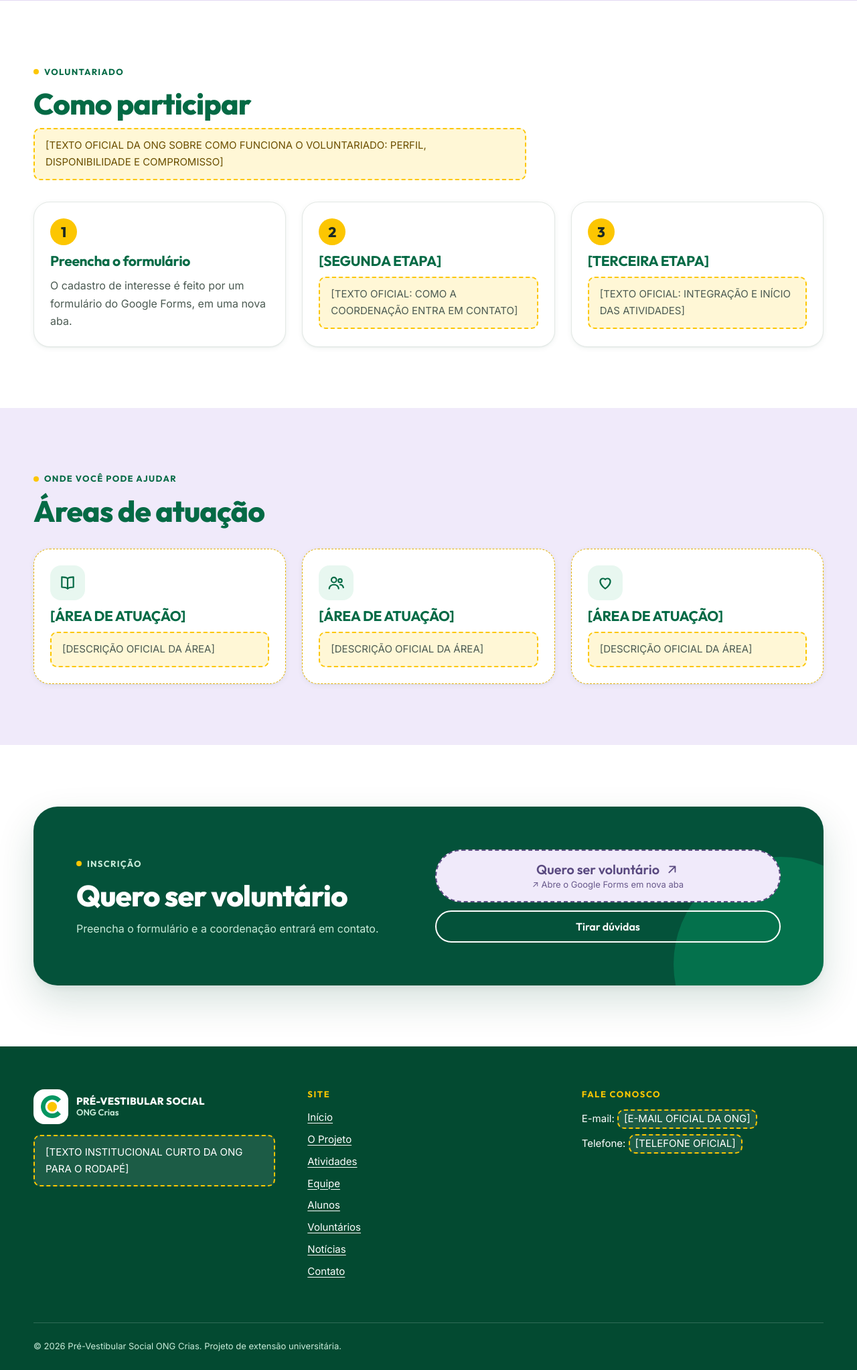
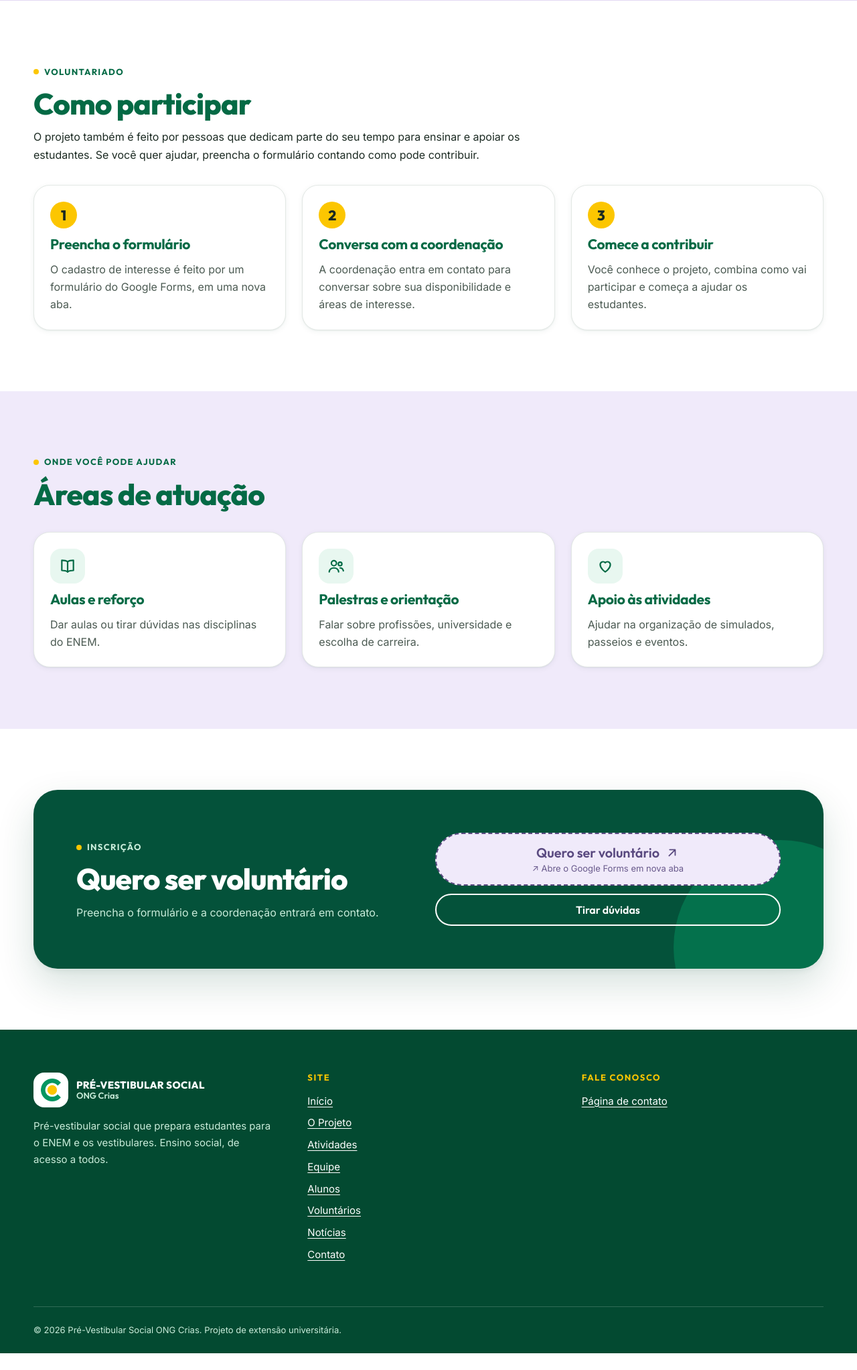
Before and after one commit to Romulo-K/site-pre-vestibular_crias, a Django app: page /voluntarios/ in a window 1280 px wide. Shown: the part 485-2530 px from the top of the page at 67% size. After the commit the page ends 2505 px from the top, so only its background shows below. Run offline with Django 5.2, Linux system fonts and the light colour scheme; data comes from the database, SQL or seed files in the repository; parts of the project's set-up code (start-up, migrations or seed data) failed here and were passed over.

Commit message:
Etapa 10: textos e links e contatos no painel

```diff
--- a/code/paginas/context_processors.py
+++ b/code/paginas/context_processors.py
@@ -2,6 +2,13 @@
 
 from django.conf import settings
 
+from conteudo.models import ConfiguracaoSite
+
 
 def site(request):
-    return {"site_em_teste": settings.SITE_EM_TESTE}
+    config = ConfiguracaoSite.carregar()
+    return {
+        "site_em_teste": settings.SITE_EM_TESTE,
+        "config": config,                             # links e contatos (usados nos templates)
+        "config_js": config.para_javascript(),        # os mesmos links, pro javascript dos botões
+    }
--- a/code/paginas/views.py
+++ b/code/paginas/views.py
@@ -11,17 +11,17 @@ from conteudo.models import Depoimento, FotoGaleria, Integrante, Noticia
 NOTICIAS_POR_PAGINA = 9
 FOTOS_POR_PAGINA = 24
 
-# as 5 atividades dos cards da home (o texto oficial a ONG ainda vai mandar)
+# as 5 atividades dos cards da home
 ATIVIDADES = [
-    {"tipo": "aulas", "titulo": "Aulas", "descricao": "[DESCRIÇÃO OFICIAL DAS AULAS]",
+    {"tipo": "aulas", "titulo": "Aulas", "descricao": "Conteúdos do ENEM e dos vestibulares, com materiais de apoio.",
      "alt": "Imagem ilustrativa de aula (substituir por foto real da ONG)"},
-    {"tipo": "palestras", "titulo": "Palestras", "descricao": "[DESCRIÇÃO OFICIAL DAS PALESTRAS]",
+    {"tipo": "palestras", "titulo": "Palestras", "descricao": "Temas que ajudam na escolha do futuro e da carreira.",
      "alt": "Imagem ilustrativa de palestra (substituir por foto real da ONG)"},
-    {"tipo": "simulados", "titulo": "Simulados", "descricao": "[DESCRIÇÃO OFICIAL DOS SIMULADOS]",
+    {"tipo": "simulados", "titulo": "Simulados", "descricao": "Provas no formato do ENEM para treinar e acompanhar a evolução.",
      "alt": "Imagem ilustrativa de simulado (substituir por foto real da ONG)"},
-    {"tipo": "convivencia", "titulo": "Convivência", "descricao": "[DESCRIÇÃO OFICIAL DOS MOMENTOS DE CONVIVÊNCIA]",
+    {"tipo": "convivencia", "titulo": "Convivência", "descricao": "Integração entre a turma, os professores e a equipe.",
      "alt": "Imagem ilustrativa de momento de convivência (substituir por foto real da ONG)"},
-    {"tipo": "passeios", "titulo": "Passeios", "descricao": "[DESCRIÇÃO OFICIAL DOS PASSEIOS]",
+    {"tipo": "passeios", "titulo": "Passeios", "descricao": "Novos lugares e experiências que ampliam o repertório.",
      "alt": "Imagem ilustrativa de passeio (substituir por foto real da ONG)"},
 ]
 
--- a/code/static/js/config.js
+++ b/code/static/js/config.js
@@ -1,27 +1,6 @@
-// config.js - links e contatos do site num lugar só
-// trocando aqui, todos os botões do site mudam juntos
-// se deixar "" (vazio), o botão fica desativado avisando que o link ainda não foi configurado
-// formulário: usar o link de RESPOSTA do google forms (termina em /viewform), nunca o de edição
-const SITE_CONFIG = {
-    // Inscrições (Google Forms)
-    formularioAluno: "",        // ex.: "https://forms.gle/..."
-    formularioVoluntario: "",   // ex.: "https://forms.gle/..."
-
-    // Área do aluno
-    classroom: "",              // link da turma no Google Classroom
-    drive: "",                  // pasta de materiais no Google Drive
-    meet: "",                   // link de encontros no Google Meet
-
-    // Contato oficial (fornecido pela ONG)
-    email: "",                  // ex.: "contato@exemplo.org" (sem "mailto:")
-    whatsapp: "",               // ex.: "https://wa.me/55DDDNUMERO"
-    telefone: "",               // ex.: "(00) 00000-0000" (apenas texto)
-    endereco: "",               // ex.: "Rua Exemplo, 123 — Bairro, Cidade/UF" (só se a ONG autorizar divulgar)
-    horario: "",                // ex.: "Segunda a sexta, das 14h às 18h"
-    mapa: "",                   // link do Google Maps (opcional: se vazio, o botão "Ver no mapa" some)
-
-    // Redes sociais (opcionais: se vazio, o link é escondido)
-    instagram: "",
-    facebook: "",
-    youtube: ""
-};
+// config.js - links e contatos do site
+// agora eles vêm do painel (/admin/ > Links e contatos do site)
+// o base.html coloca os dados na página num <script id="site-config"> e aqui eu só leio
+// se um link estiver vazio, o botão fica desativado avisando que ainda não foi configurado
+const elementoConfig = document.getElementById("site-config");
+const SITE_CONFIG = elementoConfig ? JSON.parse(elementoConfig.textContent) : {};
--- a/code/templates/base.html
+++ b/code/templates/base.html
@@ -56,7 +56,7 @@
             <span class="logo__selo"><img class="logo__img" src="{% static 'assets/logo/logo-crias.png' %}" alt="" width="224" height="256"></span>
             <span class="logo__texto"><strong>Pré-Vestibular Social</strong><small>ONG Crias</small></span>
           </a>
-          <p class="placeholder">[TEXTO INSTITUCIONAL CURTO DA ONG PARA O RODAPÉ]</p>
+          <p>Pré-vestibular social que prepara estudantes para o ENEM e os vestibulares. Ensino social, de acesso a todos.</p>
         </div>
 
         <nav aria-label="Rodapé">
@@ -76,12 +76,14 @@
         <div>
           <h2 class="footer-titulo">Fale conosco</h2>
           <ul>
-            <li>E-mail: <a href="{% url 'paginas:contato' %}" data-link="email" data-fill-text>[E-MAIL OFICIAL DA ONG]</a></li>
-            <li>Telefone: <span class="placeholder" data-text="telefone">[TELEFONE OFICIAL]</span></li>
-            <li><a href="{% url 'paginas:contato' %}" data-link="whatsapp" data-optional>WhatsApp (abre em nova aba)</a></li>
-            <li><a href="{% url 'paginas:contato' %}" data-link="instagram" data-optional>Instagram (abre em nova aba)</a></li>
-            <li><a href="{% url 'paginas:contato' %}" data-link="facebook" data-optional>Facebook (abre em nova aba)</a></li>
-            <li><a href="{% url 'paginas:contato' %}" data-link="youtube" data-optional>YouTube (abre em nova aba)</a></li>
+            {# os contatos vêm do painel (Links e contatos do site). só aparece o que estiver preenchido #}
+            {% if config.email %}<li>E-mail: <a href="mailto:{{ config.email }}">{{ config.email }}</a></li>{% endif %}
+            {% if config.telefone %}<li>Telefone: {{ config.telefone }}</li>{% endif %}
+            {% if config.whatsapp %}<li><a href="{{ config.link_whatsapp }}" target="_blank" rel="noopener">WhatsApp (abre em nova aba)</a></li>{% endif %}
+            {% if config.instagram %}<li><a href="{{ config.instagram }}" target="_blank" rel="noopener">Instagram (abre em nova aba)</a></li>{% endif %}
+            {% if config.facebook %}<li><a href="{{ config.facebook }}" target="_blank" rel="noopener">Facebook (abre em nova aba)</a></li>{% endif %}
+            {% if config.youtube %}<li><a href="{{ config.youtube }}" target="_blank" rel="noopener">YouTube (abre em nova aba)</a></li>{% endif %}
+            <li><a href="{% url 'paginas:contato' %}">Página de contato</a></li>
           </ul>
         </div>
       </div>
@@ -90,6 +92,8 @@
     </div>
   </footer>
 
+  {# links dos botões (formulários, classroom...) vindos do painel, pro javascript ler #}
+  {{ config_js|json_script:"site-config" }}
   <script src="{% static 'js/config.js' %}" defer></script>
   <script src="{% static 'js/main.js' %}" defer></script>
   {% block scripts %}{% endblock %}
--- a/code/templates/includes/card_atividade.html
+++ b/code/templates/includes/card_atividade.html
@@ -1,6 +1,6 @@
 {% load static %}
 {# Card de atividade da Home. Recebe: atividade (lista ATIVIDADES em paginas/views.py) #}
-<article class="card card--atividade card--link is-placeholder">
+<article class="card card--atividade card--link">
   <img class="foto" src="{% static 'assets/placeholders/foto-paisagem.svg' %}" alt="{{ atividade.alt }}" loading="lazy" decoding="async">
   <div class="card__corpo">
     <h3><a class="link-card" href="{% url 'paginas:atividades' %}#{{ atividade.tipo }}">{{ atividade.titulo }}</a></h3>
--- a/code/templates/paginas/projeto.html
+++ b/code/templates/paginas/projeto.html
@@ -64,7 +64,7 @@
         <div class="stack">
           <p class="eyebrow">Compromisso social</p>
           <h2 id="educacao-social-titulo">Educação social</h2>
-          <p class="placeholder">[TEXTO OFICIAL DA ONG SOBRE EDUCAÇÃO SOCIAL: PÚBLICO ATENDIDO E COMO O PROJETO PROMOVE ACESSO À EDUCAÇÃO]</p>
+          <p>A educação social parte de uma ideia: entrar na universidade não pode depender da condição financeira de cada um. O projeto acolhe estudantes que querem chegar ao ensino superior e oferece preparação, orientação e um ambiente de apoio.</p>
           <p><a class="link-seta" href="{% url 'paginas:atividades' %}">Veja as atividades do projeto</a></p>
         </div>
       </div>
@@ -89,7 +89,7 @@
           <h2 id="enem-titulo">Preparação para o ENEM e vestibulares</h2>
         </div>
         <article class="card">
-          <p class="placeholder">[TEXTO OFICIAL DA ONG SOBRE A PREPARAÇÃO PARA O ENEM E VESTIBULARES]</p>
+          <p>O ENEM é a principal porta de entrada para as universidades públicas e para programas como o Sisu, o ProUni e o Fies. A preparação combina aulas dos conteúdos da prova, simulados, prática de redação e orientação sobre as formas de ingresso.</p>
         </article>
       </div>
     </section>
--- a/code/templates/paginas/voluntarios.html
+++ b/code/templates/paginas/voluntarios.html
@@ -24,7 +24,7 @@
         <div class="section-head">
           <p class="eyebrow">Voluntariado</p>
           <h2 id="como-participar-titulo">Como participar</h2>
-          <p class="placeholder">[TEXTO OFICIAL DA ONG SOBRE COMO FUNCIONA O VOLUNTARIADO: PERFIL, DISPONIBILIDADE E COMPROMISSO]</p>
+          <p>O projeto também é feito por pessoas que dedicam parte do seu tempo para ensinar e apoiar os estudantes. Se você quer ajudar, preencha o formulário contando como pode contribuir.</p>
         </div>
         <ol class="passos">
           <li class="passo">
@@ -32,12 +32,12 @@
             <p>O cadastro de interesse é feito por um formulário do Google Forms, em uma nova aba.</p>
           </li>
           <li class="passo">
-            <h3>[SEGUNDA ETAPA]</h3>
-            <p class="placeholder">[TEXTO OFICIAL: COMO A COORDENAÇÃO ENTRA EM CONTATO]</p>
+            <h3>Conversa com a coordenação</h3>
+            <p>A coordenação entra em contato para conversar sobre sua disponibilidade e áreas de interesse.</p>
           </li>
           <li class="passo">
-            <h3>[TERCEIRA ETAPA]</h3>
-            <p class="placeholder">[TEXTO OFICIAL: INTEGRAÇÃO E INÍCIO DAS ATIVIDADES]</p>
+            <h3>Comece a contribuir</h3>
+            <p>Você conhece o projeto, combina como vai participar e começa a ajudar os estudantes.</p>
           </li>
         </ol>
       </div>
@@ -50,20 +50,20 @@
           <h2 id="areas-de-atuacao-titulo">Áreas de atuação</h2>
         </div>
         <div class="grid">
-          <article class="card is-placeholder">
+          <article class="card">
             <span class="icon-box"><svg class="icone" aria-hidden="true"><use href="#i-livro"/></svg></span>
-            <h3>[ÁREA DE ATUAÇÃO]</h3>
-            <p class="placeholder">[DESCRIÇÃO OFICIAL DA ÁREA]</p>
+            <h3>Aulas e reforço</h3>
+            <p>Dar aulas ou tirar dúvidas nas disciplinas do ENEM.</p>
           </article>
-          <article class="card is-placeholder">
+          <article class="card">
             <span class="icon-box"><svg class="icone" aria-hidden="true"><use href="#i-docentes"/></svg></span>
-            <h3>[ÁREA DE ATUAÇÃO]</h3>
-            <p class="placeholder">[DESCRIÇÃO OFICIAL DA ÁREA]</p>
+            <h3>Palestras e orientação</h3>
+            <p>Falar sobre profissões, universidade e escolha de carreira.</p>
           </article>
-          <article class="card is-placeholder">
+          <article class="card">
             <span class="icon-box"><svg class="icone" aria-hidden="true"><use href="#i-voluntario"/></svg></span>
-            <h3>[ÁREA DE ATUAÇÃO]</h3>
-            <p class="placeholder">[DESCRIÇÃO OFICIAL DA ÁREA]</p>
+            <h3>Apoio às atividades</h3>
+            <p>Ajudar na organização de simulados, passeios e eventos.</p>
           </article>
         </div>
       </div>
```
Also changed, not shown: bd/schema.sql (+8 -0 lines), code/DESIGN-SYSTEM.md (+1 -1 lines), code/conteudo/admin.py (+26 -1 lines), code/conteudo/models.py (+68 -0 lines), code/paginas/tests.py (+32 -0 lines), code/templates/paginas/alunos.html (+12 -10 lines), code/templates/paginas/atividades.html (+6 -5 lines), code/templates/paginas/contato.html (+21 -10 lines), code/templates/paginas/inicio.html (+12 -12 lines), README.md, bd/README.md, code/conteudo/migrations/0002_configuracaosite.py (added).
